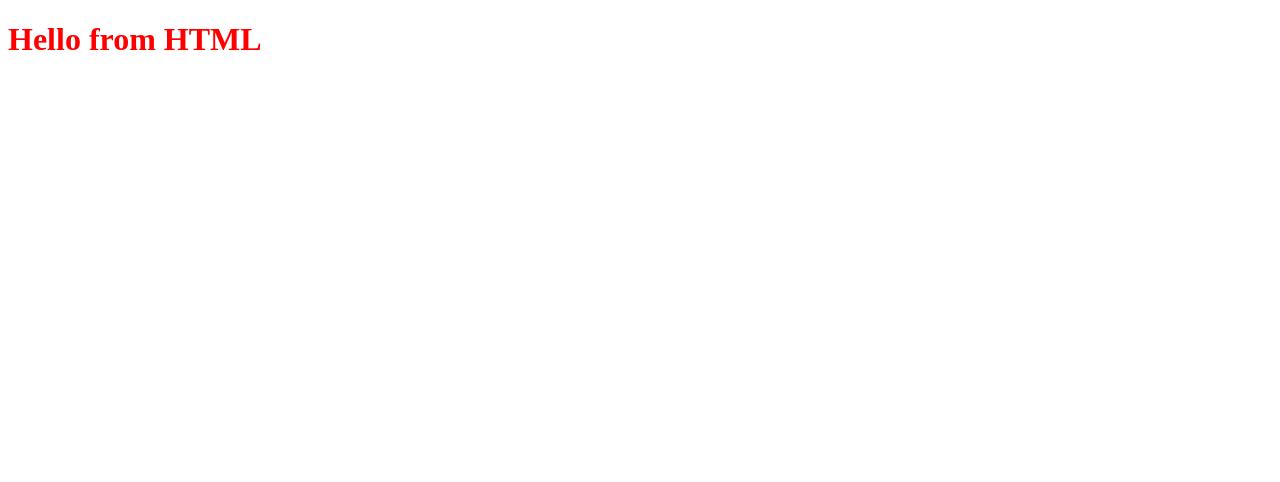
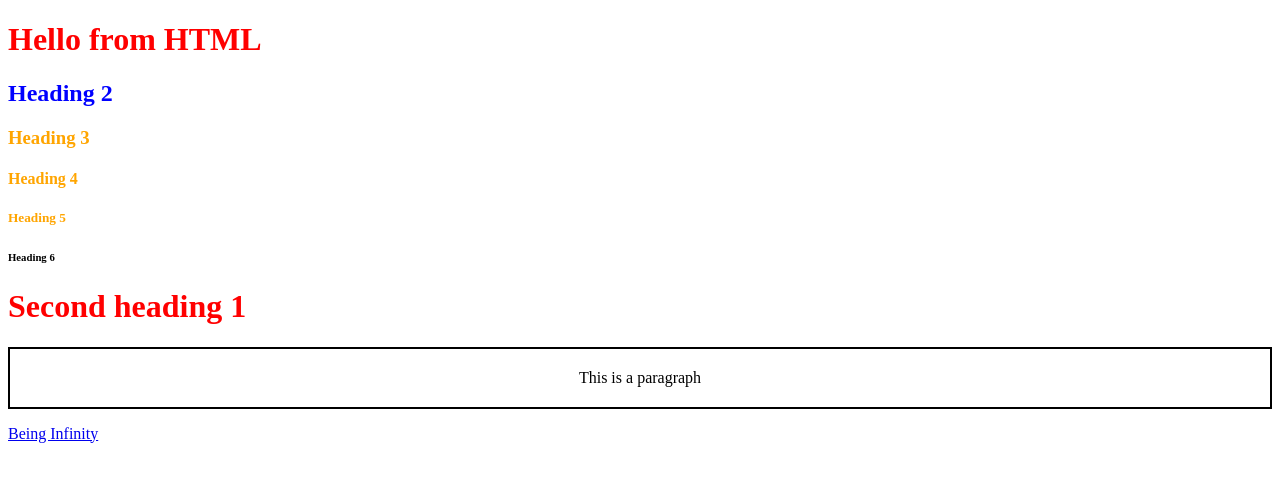
Before and after one commit to Thanvireddy23/autosuggest1, a website: page frontend/index.html in a window 1280 px wide. Drawn offline with Linux system fonts and the light colour scheme.

Commit message:
into html and css

```diff
--- a/frontend/css/index.css
+++ b/frontend/css/index.css
@@ -1,3 +1,16 @@
 h1 {
     color: red;
 }
+#Heading2{
+    color: blue;
+}
+.heading{
+    color: orange
+}
+.para{
+    border: 2px;
+    border-color: black;
+    border-style: solid;
+    padding: 20px;
+    text-align: center;
+}
--- a/frontend/index.html
+++ b/frontend/index.html
@@ -8,7 +8,17 @@
 </head>
 <body>
     <h1> Hello from HTML</h1>
+
+    <h2 id="Heading2">Heading 2</h2>
+    <h3 class="heading">Heading 3</h3>
+    <h4 class="heading">Heading 4</h4>
+    <h5 class="heading">Heading 5</h5>
+    <h6>Heading 6</h6>
+    <h1> Second heading 1</h1>
+    <p class="para"> This is a paragraph</p>
+    <a href="https://www.being-infinity.com/">Being Infinity</a>
     <script src="js/index.js"></script>
+
 
 </body>
 </html>
--- a/frontend/js/index.js
+++ b/frontend/js/index.js
@@ -1,3 +1,3 @@
-//alert("Hello from JS !")
-
+/* alert("Hello from JS !")
+ */
 console.log("Hello from js !");
```
